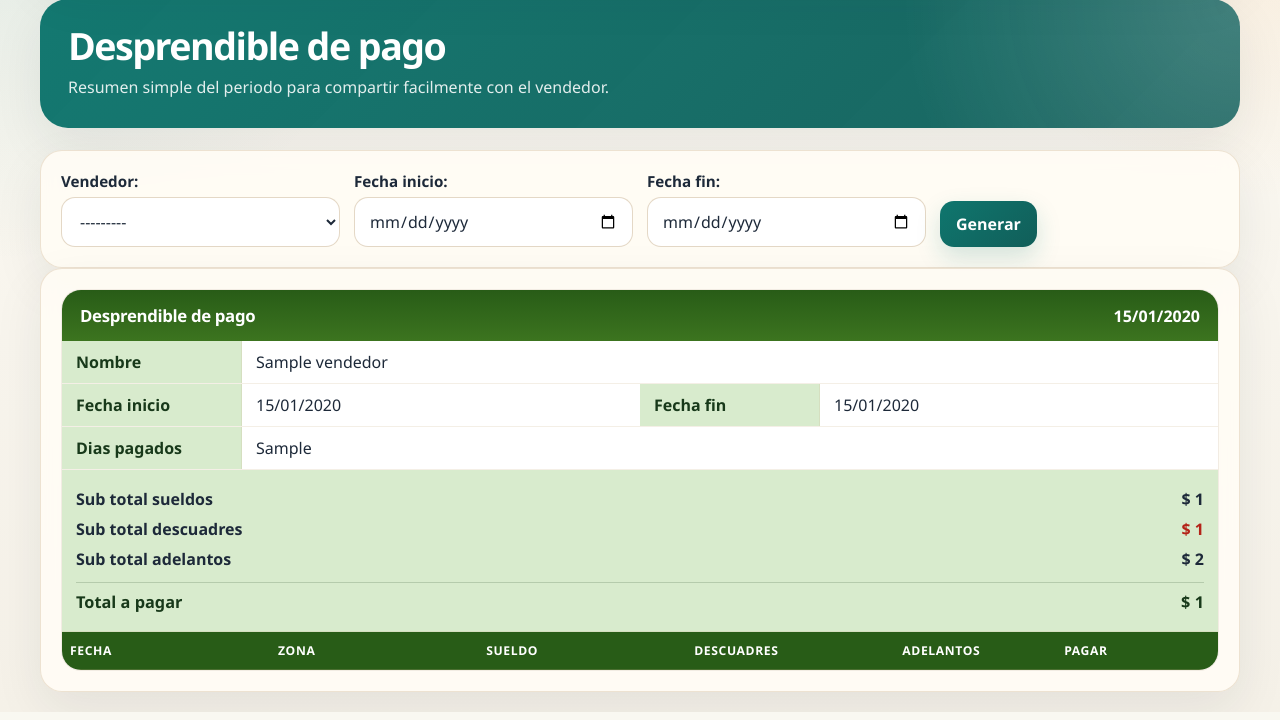
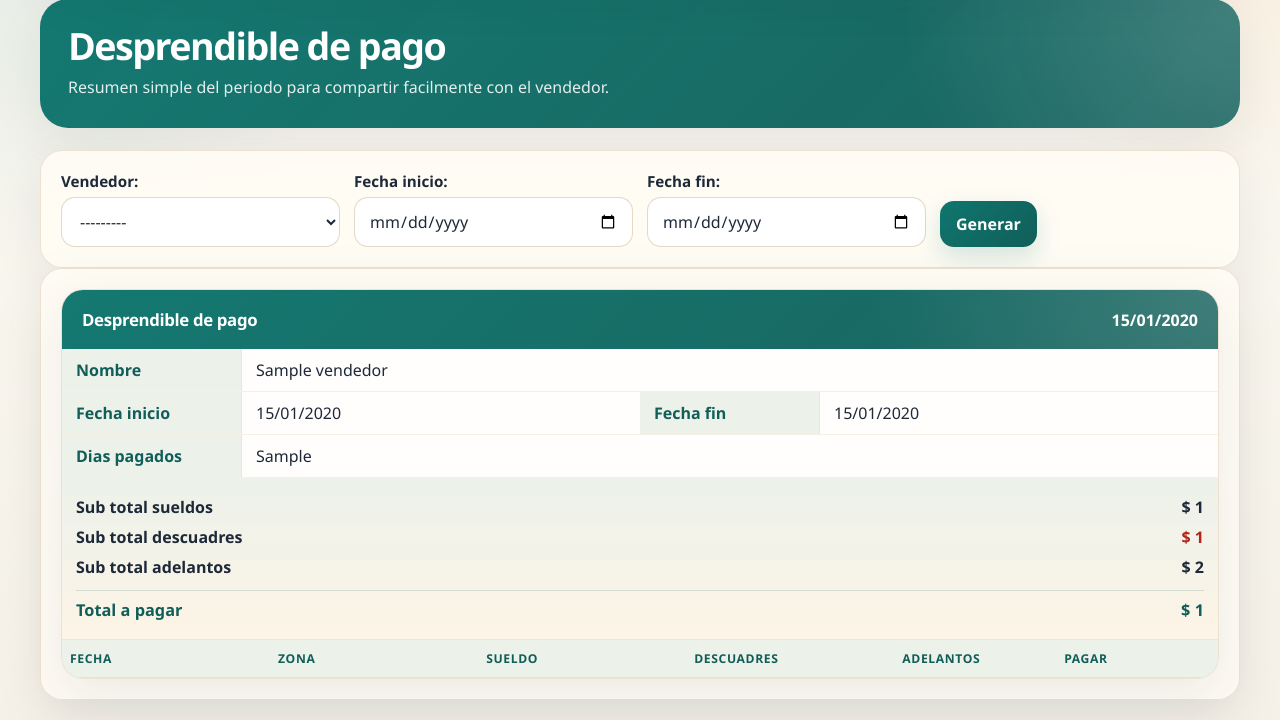
Before and after one commit to linercandia/gestion-ventas-v2, a Django app: template gestion_ventas/templates/gestion_ventas/desprendible_pago.html in a window 1280 px wide. Shown: the part 173-893 px from the top of the page. Run offline with Django 5.2, Linux system fonts and the light colour scheme; tables that the repository leaves empty hold one stand-in row (values such as "Sample post"); the template is opened without the code that fills it: values that come from a table or form of the project are taken from there, most other values are stand-ins (such as "Sample title", 1, 10 or a date in 2020); lists and menus that the app fills with data are empty.

Commit message:
estilo desprendible de pago

```diff
--- a/gestion_ventas/templates/gestion_ventas/desprendible_pago.html
+++ b/gestion_ventas/templates/gestion_ventas/desprendible_pago.html
@@ -20,16 +20,19 @@
 
 <style>
     .receipt {
-        border: 1px solid rgba(201, 177, 141, 0.24);
-        border-radius: 20px;
+        border: 1px solid var(--line);
+        border-radius: 22px;
         overflow: hidden;
-        background: rgba(255, 255, 255, 0.84);
+        background: var(--paper);
+        box-shadow: var(--shadow);
     }
 
     .receipt-head {
-        background: linear-gradient(180deg, #285c17, #3c741f);
+        background:
+            radial-gradient(circle at top right, rgba(255, 255, 255, 0.16), transparent 30%),
+            linear-gradient(135deg, rgba(15, 118, 110, 0.98), rgba(17, 94, 89, 0.96));
         color: #fff;
-        padding: 14px 18px;
+        padding: 18px 20px;
         display: flex;
         justify-content: space-between;
         gap: 16px;
@@ -50,7 +53,7 @@
     .receipt-grid {
         display: grid;
         grid-template-columns: 180px 1fr;
-        border-bottom: 1px solid rgba(201, 177, 141, 0.2);
+        border-bottom: 1px solid rgba(201, 177, 141, 0.16);
     }
 
     .receipt-label,
@@ -59,21 +62,21 @@
     }
 
     .receipt-label {
-        background: #d8ebcd;
+        background: rgba(15, 118, 110, 0.08);
         font-weight: 800;
-        color: #18391a;
-        border-right: 1px solid rgba(201, 177, 141, 0.2);
+        color: var(--brand-dark);
+        border-right: 1px solid rgba(201, 177, 141, 0.16);
     }
 
     .receipt-value {
-        background: #fff;
+        background: rgba(255, 255, 255, 0.88);
     }
 
     .receipt-range {
         display: grid;
         grid-template-columns: repeat(2, minmax(0, 1fr));
         gap: 0;
-        border-bottom: 1px solid rgba(201, 177, 141, 0.2);
+        border-bottom: 1px solid rgba(201, 177, 141, 0.16);
     }
 
     .receipt-range .receipt-grid {
@@ -82,8 +85,8 @@
 
     .receipt-totals {
         padding: 14px;
-        background: #d8ebcd;
-        border-bottom: 1px solid rgba(201, 177, 141, 0.2);
+        background: linear-gradient(180deg, rgba(15, 118, 110, 0.08), rgba(217, 119, 6, 0.06));
+        border-bottom: 1px solid rgba(201, 177, 141, 0.16);
     }
 
     .receipt-total-line {
@@ -97,9 +100,9 @@
     .receipt-total-line.final {
         margin-top: 8px;
         padding-top: 8px;
-        border-top: 1px solid rgba(24, 57, 26, 0.18);
+        border-top: 1px solid rgba(15, 118, 110, 0.16);
         font-size: 1.02rem;
-        color: #18391a;
+        color: var(--brand-dark);
     }
 
     .receipt-table {
@@ -109,8 +112,8 @@
     }
 
     .receipt-table th {
-        background: #285c17;
-        color: #fff;
+        background: rgba(15, 118, 110, 0.08);
+        color: var(--brand-dark);
         font-size: 0.76rem;
         text-transform: uppercase;
         letter-spacing: 0.05em;
@@ -119,13 +122,18 @@
 
     .receipt-table td {
         padding: 10px 8px;
-        border-bottom: 1px solid rgba(201, 177, 141, 0.18);
+        border-bottom: 1px solid rgba(201, 177, 141, 0.14);
         vertical-align: top;
         font-size: 0.9rem;
+        background: rgba(255, 255, 255, 0.72);
     }
 
     .receipt-table tbody tr:last-child td {
         border-bottom: none;
+    }
+
+    .receipt-table tbody tr:nth-child(even) td {
+        background: rgba(255, 252, 245, 0.82);
     }
 
     .money {
```
